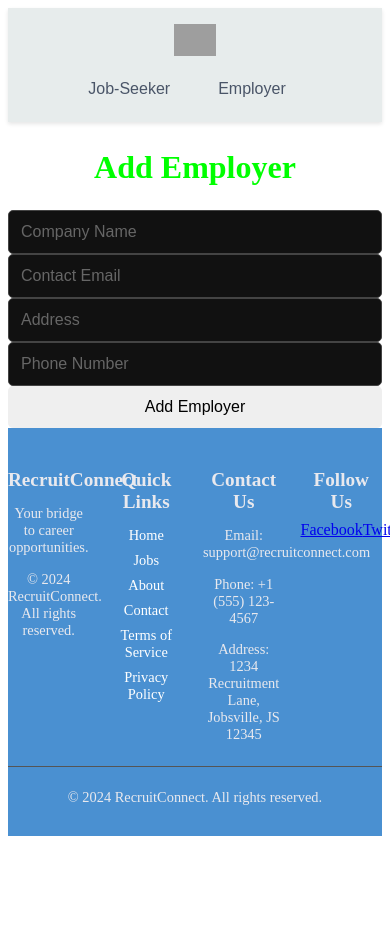
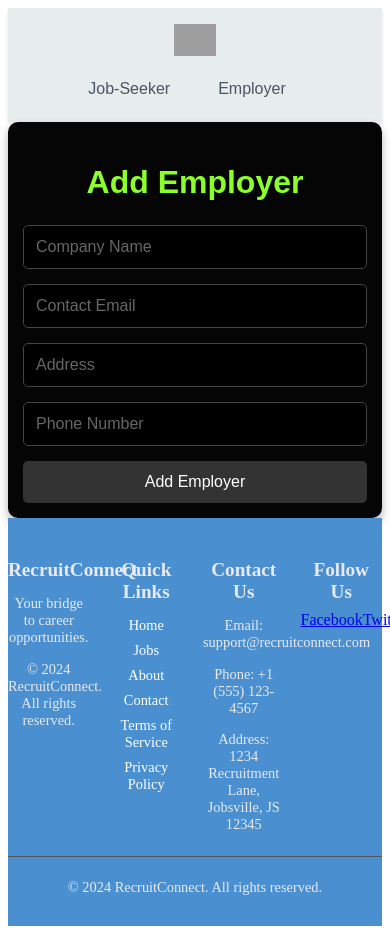
Before and after one commit to J-Wendoh/RecruitConnect-FRONTEND, a React (Vite) app: page /employer-login in a window 390 px wide. Shown: the top 934 px of the page. Before the commit the page ends 844 px from the top, so only its background shows below. Built offline with nearby package versions, Linux system fonts and the light colour scheme; grey boxes are pictures that could not be loaded.

Commit message:
both login forms styling

```diff
--- /dev/null
+++ b/src/components/Employerlogin.css
@@ -0,0 +1,71 @@
+.form-container {
+    max-width: 600px;
+    margin: 0 auto;
+    padding: 30px;
+    border-radius: 10px;
+    box-shadow: 0 5px 10px rgba(0, 0, 0, 0.3);
+    background-color: #050505; /* Light blue-gray */
+}
+
+h2 {
+    margin-bottom: 20px;
+    font-family: Arial, sans-serif;
+    font-size: 24px;
+    color: #333; /* Darker gray */
+}
+
+  form {
+    display: flex;
+    flex-direction: column;
+  }
+
+  input {
+    margin-bottom: 15px;
+    padding: 10px;
+    border: 1px solid #ddd;
+    border-radius: 4px;
+    font-size: 16px;
+    font-family: Arial, sans-serif;
+  }
+
+  input:focus {
+    border-color: #007bff;
+    outline: none;
+  }
+
+  button {
+    padding: 10px 15px;
+    font-size: 16px;
+    font-family: Arial, sans-serif;
+    color: #fff;
+    background-color:  #4CAF50;
+    border: none;
+    border-radius: 4px;
+    cursor: pointer;
+    transition: background-color 0.3s;
+  }
+
+  button:hover {
+    background-color: #0056b3;
+  }
+
+  .error {
+    color: #e74c3c;
+    margin-bottom: 15px;
+    font-family: Arial, sans-serif;
+  }
+
+  @media (max-width: 600px) {
+    .form-container {
+      padding: 15px;
+    }
+
+    input, button {
+        color: #fff;
+        background-color: #333;
+        border-color: #444;
+      }
+  }
+  .h2{
+    color: #8aff2a;
+  }
--- a/src/components/Employerlogin.jsx
+++ b/src/components/Employerlogin.jsx
@@ -1,8 +1,9 @@
 import React, { useState } from "react";
 import axios from "axios";
+import { useNavigate } from "react-router-dom";
+import "./Employerlogin.css";
 
 const Employerlogin = () => {
-  // State to manage form data
   const [formData, setFormData] = useState({
     company_name: "",
     contact_email: "",
@@ -10,41 +11,31 @@ const Employerlogin = () => {
     phone_number: ""
   });
 
-  // State to manage error messages
   const [error, setError] = useState("");
+  const [loading, setLoading] = useState(false);
+  const [jwtToken, setJwtToken] = useState("");
+  const navigate = useNavigate();
 
-  // State to manage loading state
-  const [loading, setLoading] = useState(false);
-
-  // State to manage JWT token
-  const [jwtToken, setJwtToken] = useState(""); // Ensure token is securely handled
-
-  // Handle form input changes
   const handleChange = (e) => {
     setFormData({ ...formData, [e.target.name]: e.target.value });
   };
 
-  // Handle form submission
   const handleSubmit = async (e) => {
     e.preventDefault();
     setLoading(true);
     setError("");
 
     try {
-      // Make a POST request to the backend with form data and JWT token
       const response = await axios.post("http://127.0.0.1:5000/employers", formData, {
         headers: {
-          Authorization: `Bearer ${jwtToken}` // Add JWT token to headers
+          Authorization: `Bearer ${jwtToken}`
         }
       });
 
-      console.log(response.data);
-      // Handle successful employer addition
       alert("Employer added successfully!");
+      navigate("/");
     } catch (error) {
-      // Handle errors
       setError(error.response?.data?.error || "Failed to add employer. Please try again.");
-      console.error(error);
     } finally {
       setLoading(false);
     }
@@ -52,7 +43,7 @@ const Employerlogin = () => {
 
   return (
     <div className="form-container">
-      <h2>Add Employer</h2>
+      <h2 className="h2">Add Employer</h2>
       {error && <p className="error">{error}</p>}
       <form onSubmit={handleSubmit}>
         <input
--- a/src/components/Seekerlogin.css
+++ b/src/components/Seekerlogin.css
@@ -1,5 +1,5 @@
 .login-page {
-    background-color: #598888a2;
+    background-color: #59888873;
     color: #fff;
     font-family: monospace;
     display: flex;
@@ -7,7 +7,6 @@
     justify-content: center;
     min-height: 100vh;
     }
-
     .login-container {
     background-color: #222;
     padding: 2rem;
@@ -18,37 +17,31 @@
     width: 100%;
     text-align: center;
     }
-
     h2 {
     font-size: 2rem;
     color: #00ff00; /* Green text for a hacker-like feel */
     margin-bottom: 1.5rem;
     }
-
     .form-field {
     margin-bottom: 1rem;
     }
-
     input {
     width: 100%;
     padding: 0.75rem;
     border: 1px solid #444;
     border-radius: 5px;
     font-size: 1rem;
-    background-color: #111;
+    background-color: #000000;
     color: #fff;
     box-sizing: border-box;
     }
-
     input:focus {
     border-color: #00ff00;
     outline: none;
     }
-
     input::placeholder {
     color: #666;
     }
-
     button {
     width: 100%;
     padding: 0.75rem;
@@ -58,22 +51,18 @@
     cursor: pointer;
     transition: background-color 0.3s ease;
     }
-
     .btn-primary {
     background-color: #00ff00; /* Green button */
     color: #000;
     margin-top: 1rem;
     }
-
     .btn-primary:hover {
     background-color: #00cc00;
     }
-
     .switch-form {
     margin-top: 1rem;
     font-size: 0.9rem;
     }
-
     .btn-link {
     background: none;
     border: none;
@@ -81,16 +70,13 @@
     cursor: pointer;
     text-decoration: underline;
     }
-
     .btn-link:hover {
     text-decoration: none;
     }
-
     .error-message {
     color: #ff0000; /* Red for error */
     margin-bottom: 1rem;
     }
-
     .modal {
     display: flex;
     justify-content: center;
@@ -103,7 +89,6 @@
     background: rgba(0, 0, 0, 0.5);
     z-index: 1000;
     }
-
     .modal-content {
     background: rgb(0, 0, 0);
     padding: 2rem;
@@ -113,7 +98,6 @@
     max-width: 400px;
     width: 90%;
     }
-
     .close {
     position: absolute;
     top: 1rem;
--- a/src/components/Seekerlogin.jsx
+++ b/src/components/Seekerlogin.jsx
@@ -1,4 +1,3 @@
-// Seekerlogin.jsx
 import React, { useState } from "react";
 import axios from "axios";
 import { useNavigate } from "react-router-dom";
```
Lines whose indentation alone changed are shown as unchanged.
